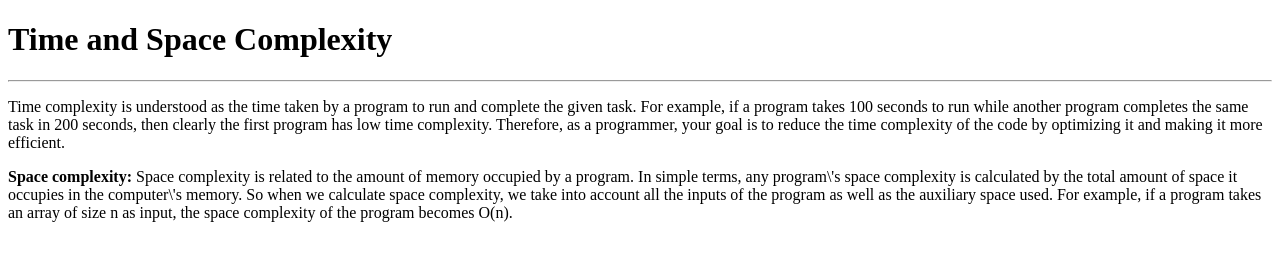
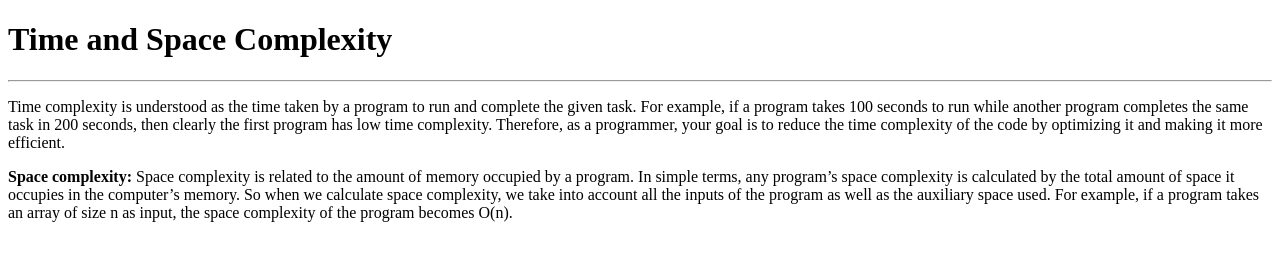
Before and after one commit to acciojob/time-and-space-complexity-Yadav123Rahul, a website: page main.html in a window 1280 px wide. Drawn offline with Linux system fonts and the light colour scheme.

Commit message:
created a submission

```diff
--- a/main.html
+++ b/main.html
@@ -9,7 +9,7 @@
   <p>Time complexity is understood as the time taken by a program to run and complete the given task. For example, if a program takes 100 seconds to run while another program completes the same task in 200 seconds, then clearly the first program has low time complexity. Therefore, as a programmer, your goal is to reduce the time complexity of the code by optimizing it and making it more efficient.</p>
 
   <p>
- <b>Space complexity:</b> Space complexity is related to the amount of memory occupied by a program. In simple terms, any program\'s space complexity is calculated by the total amount of space it occupies in the computer\'s memory. So when we calculate space complexity, we take into account all the inputs of the program as well as the auxiliary space used. For example, if a program takes an array of size n as input, the space complexity of the program becomes O(n).
+ <b>Space complexity:</b> Space complexity is related to the amount of memory occupied by a program. In simple terms, any program’s space complexity is calculated by the total amount of space it occupies in the computer’s memory. So when we calculate space complexity, we take into account all the inputs of the program as well as the auxiliary space used. For example, if a program takes an array of size n as input, the space complexity of the program becomes O(n).</p>
 
 
 
```
